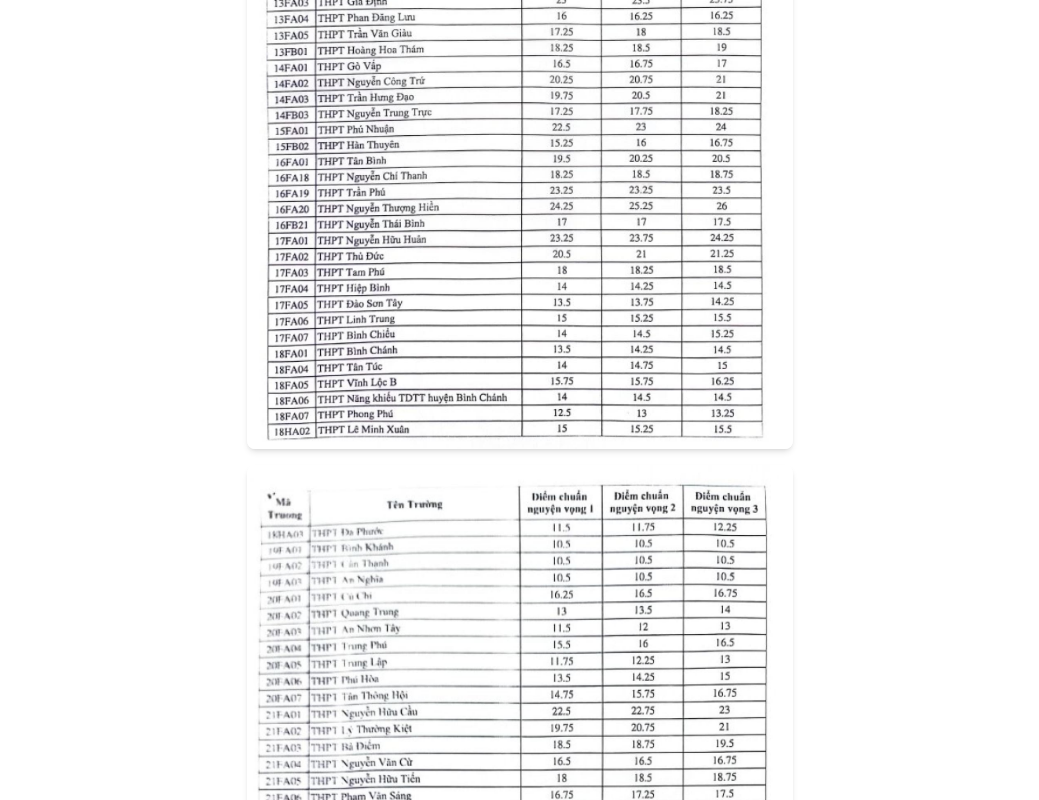
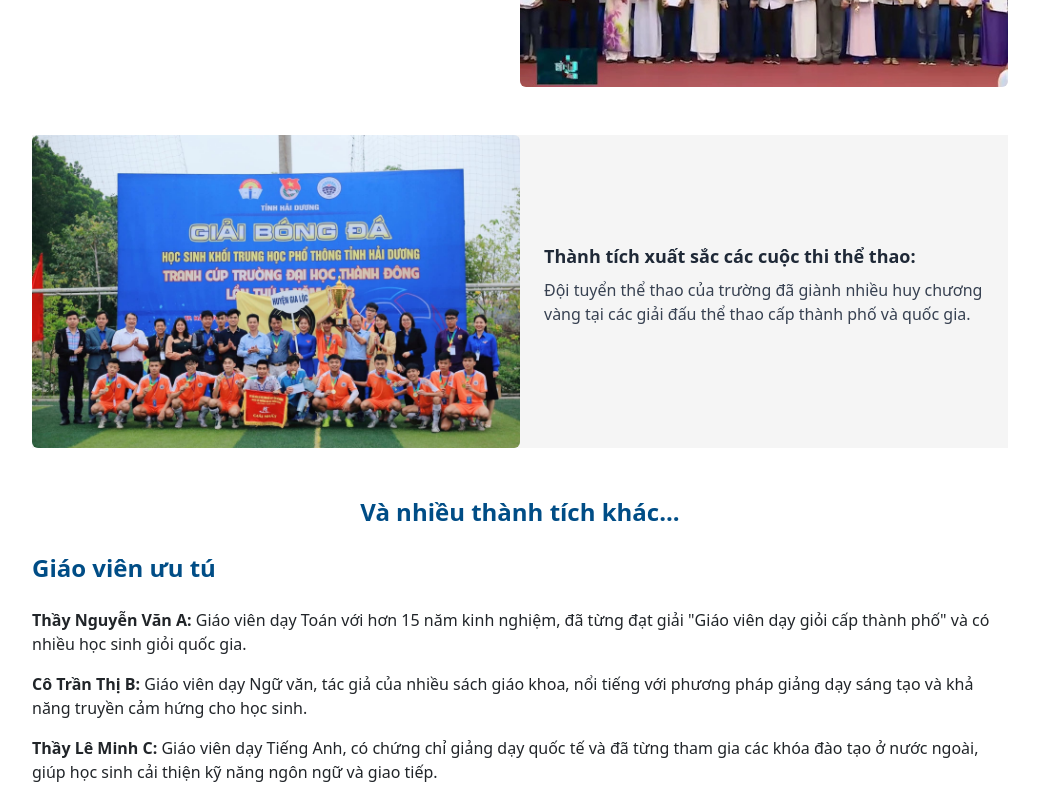
Before and after one commit to nupniichan/Website-quan-ly-cau-lac-bo, a React (Vite) app in the folder user/: page / in a window 1280 px wide. Shown: the part 1500-2300 px from the top of the page, without its empty margins (120-1159 px from the left). Built offline with nearby package versions, Linux system fonts and the light colour scheme.

Commit message:
fix: check code quality failed

```diff
--- a/user/src/AboutSchool.jsx
+++ b/user/src/AboutSchool.jsx
@@ -87,8 +87,8 @@ const AboutSchool = () => {
           <h3 className="text-2xl font-bold mb-4" style={{ color: '#004D86' }}>Giáo viên ưu tú</h3>
           <div className="space-y-4">
             <p>
-              <span className="font-bold">Thầy Nguyễn Văn A:</span> Giáo viên dạy Toán với hơn 15 năm kinh nghiệm, đã từng đạt giải "Giáo
-              viên dạy giỏi cấp thành phố" và có nhiều học sinh giỏi quốc gia.
+              <span className="font-bold">Thầy Nguyễn Văn A:</span> Giáo viên dạy Toán với hơn 15 năm kinh nghiệm, đã từng đạt giải &quot;Giáo
+              viên dạy giỏi cấp thành phố&quot; và có nhiều học sinh giỏi quốc gia.
             </p>
             <p>
               <span className="font-bold">Cô Trần Thị B:</span> Giáo viên dạy Ngữ văn, tác giả của nhiều sách giáo khoa, nổi tiếng với phương
--- a/user/src/App.jsx
+++ b/user/src/App.jsx
@@ -1,13 +1,13 @@
 
-import { BrowserRouter as Router, Routes, Route, Navigate } from 'react-router-dom';
+import { BrowserRouter as Router } from 'react-router-dom';
 import Footer from './components/Footer.jsx';
 import Header from './components/Header.jsx';
-import Homepage from './Homepage.jsx';
+// import Homepage from './Homepage.jsx';
 import AboutSchool from './AboutSchool.jsx';
-import ClubDetails from './ClubDetails.jsx';
-import CurriculumInfo from './Curriculum.jsx';
-import NewsDetails from './NewsDetails.jsx';
-import AdmissionStandard from './AdmissionStandard.jsx';
+// import ClubDetails from './ClubDetails.jsx';
+// import CurriculumInfo from './Curriculum.jsx';
+// import NewsDetails from './NewsDetails.jsx';
+// import AdmissionStandard from './AdmissionStandard.jsx';
 import './index.css';
 import 'bootstrap/dist/css/bootstrap.min.css';
 function App() {
@@ -23,7 +23,7 @@ function App() {
           {/* <Routes>
             <Route path="/" element={<Navigate to="/" />} />
           </Routes> */}
-          <AdmissionStandard/>
+          <AboutSchool/>
         </div>
         <div className="footer">
           <Footer />
```
